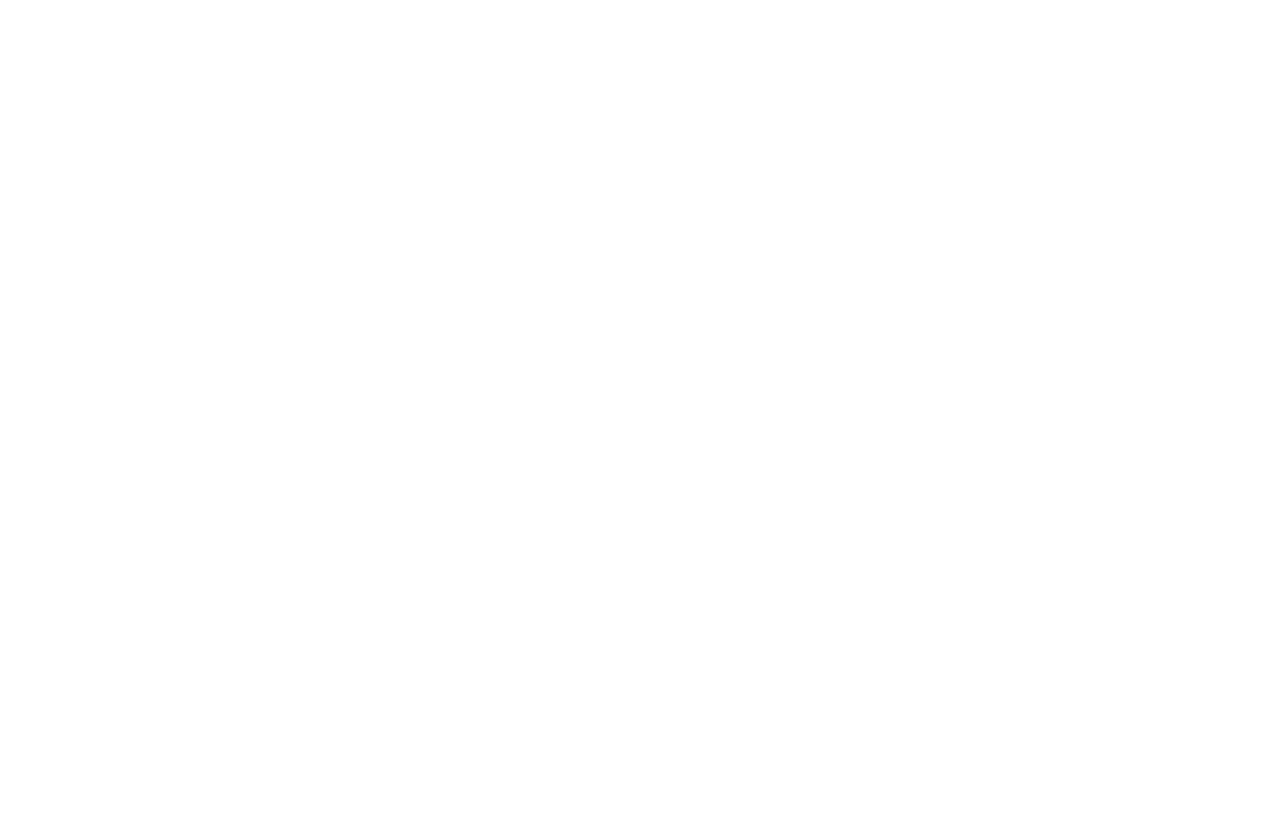
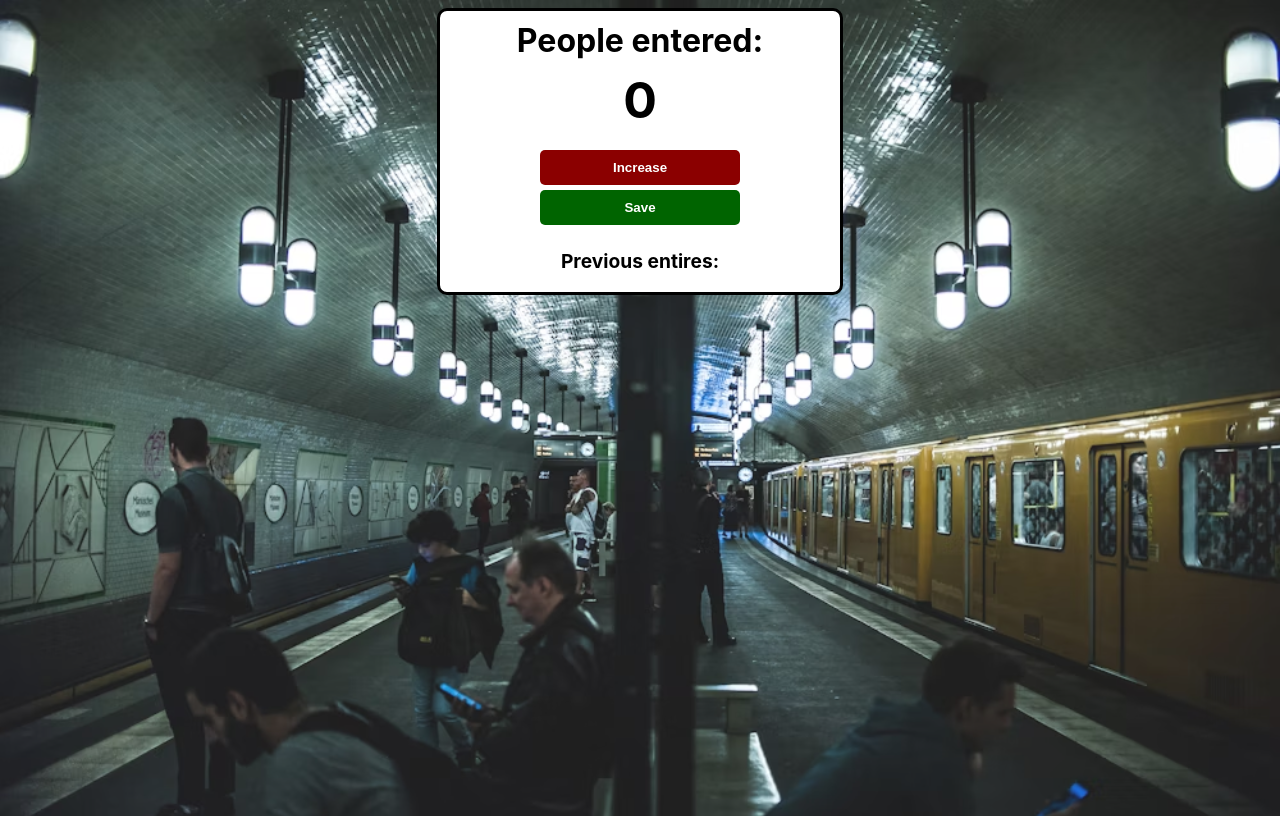
Before and after one commit to Njagz/passenger-counter, a plain HTML site: page index.html in a window 1280 px wide. Drawn offline with Linux system fonts and the light colour scheme.

Commit message:
final passenger counter app

```diff
--- /dev/null
+++ b/index.css
@@ -0,0 +1,53 @@
+body {
+    background-image: url("image/commuter_pic.avif");
+    background-size: cover;
+    background-blend-mode: color;
+    height:100vh;
+    background-color: rgba(255,255,255,0.1);
+    font-family: BlinkMacSystemFont, Oxygen, -apple-system, 'Segoe UI', Roboto, Ubuntu, Cantarell, 'Open Sans', 'Helvetica Neue', sans-serif;
+    font-weight: bold;
+    text-align: center;
+}
+#container{
+    max-width: 400px;
+    margin:auto;
+    background: white;
+    border: 3px solid black;
+    border-radius:10px;
+
+
+}
+h1 {
+    margin-top: 10px;
+    margin-bottom: 10px;
+}
+
+h2 {
+    font-size: 50px;
+    margin-top: 0;
+    margin-bottom: 20px;
+}
+
+button {
+    border: none;
+    padding-top: 10px;
+    padding-bottom: 10px;
+    color: white;
+    font-weight: bold;
+    width: 200px;
+    margin-bottom: 5px;
+    border-radius: 5px;
+}
+
+#increment-btn {
+    background: darkred;
+}
+
+#save-btn{
+    background: darkgreen;
+}
+
+#save-el{
+    font-weight: bold;
+    font-size: 1.2rem;
+}
--- a/index.html
+++ b/index.html
@@ -1,13 +1,27 @@
 <!DOCTYPE html>
-<html lang="en">
-<head>
-    <meta charset="UTF-8">
-    <meta name="viewport" content="width=device-width, initial-scale=1.0">
-    <title>Document</title>
-</head>
-<body>
+<html>
+    <head>
+        <link rel="stylesheet" href="index.css" type="text/css">
+        <title>Passenger Counter App</title>
+    </head>
+    <body>
+        <div id="container">
+            <h1>People entered:</h1>
+            <h2 id="count-el">0</h2>
+            <!-- Create a INCREMENT button with the id="increment-btn" -->
+            <button id="increment-btn" onclick="increment()">Increase</button>
+    <!-- 2. Create a SAVE button.
+            Set the id to "save-btn" and call the save() function when it's clicked -->
+            <button id="save-btn" onclick="save()">Save</button>
 
-<script src="index.js"></script>
+            <p id="save-el">Previous entires: </p>
+        </div>
 
-</body>
+
+
+
+
+
+        <script src="index.js"></script>
+    </body>
 </html>
--- a/index.js
+++ b/index.js
@@ -1,5 +1,31 @@
-let myAge = 27;
-let humanDogRatio = 7;
 
-let myDogAge = myAge * humanDogRatio;
-console.log(myDogAge);
+// THE ONCLICK EVENT LISTENER
+// intialize the count as 0
+// listen for clicks on the increment button
+// increment the count variable when the button is clicked
+// change the count-el in the HTML to reflect the new count
+
+
+let countEl = document.getElementById("count-el")
+let saveEl = document.getElementById('save-el')
+
+let count = 0
+
+function increment() {
+    count += 1
+    countEl.textContent = count
+}
+
+
+function save() {
+    // 2. Create a variable that contains both the count and the dash separator, i.e. "12 - "
+    let saveVar = count + " - ";
+    // 3. Render the variable in the saveEl using innerText
+    saveEl.textContent += saveVar;
+    // NB: Make sure to not delete the existing content of the paragraph
+
+    //To ensure count resets after saving
+    countEl.textContent = 0;
+    count = 0;
+
+}
```
Also changed, not shown: markup.js (added, +48 -0 lines), image/commuter_pic.avif (added).
